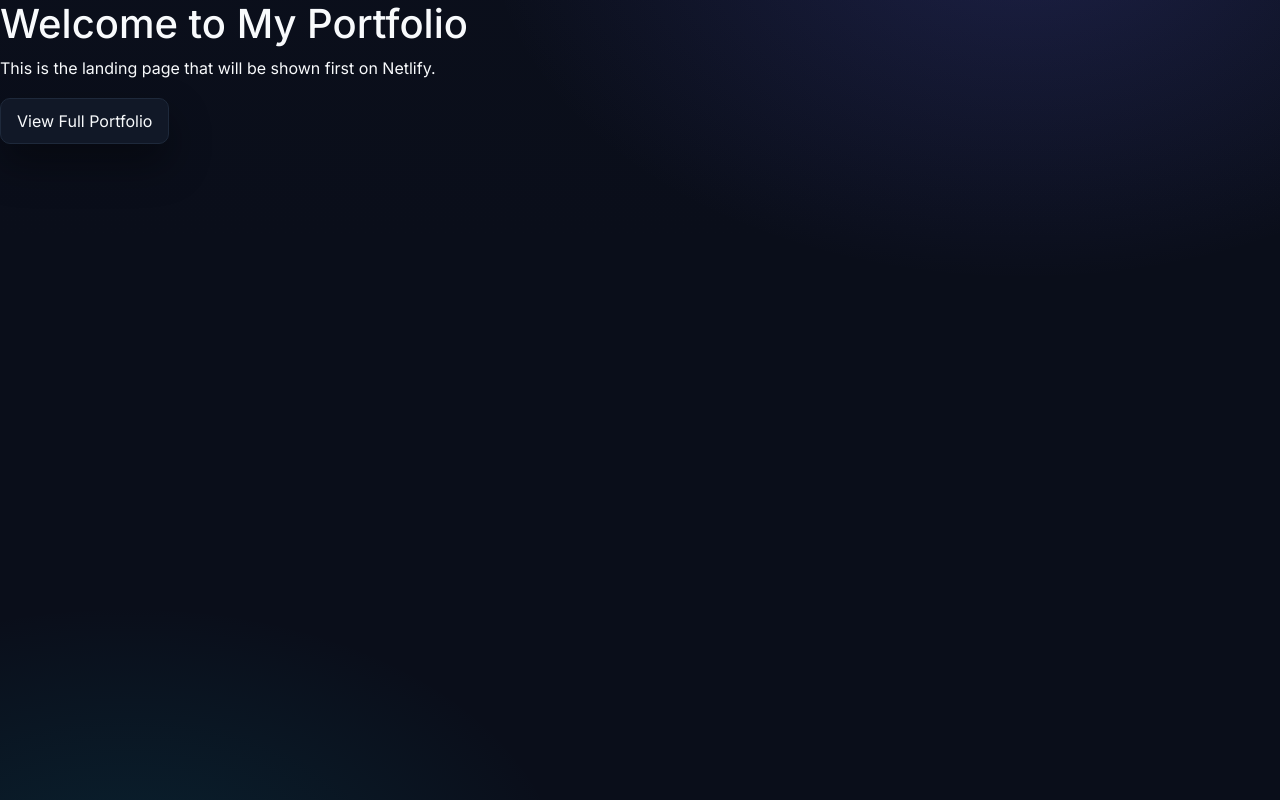
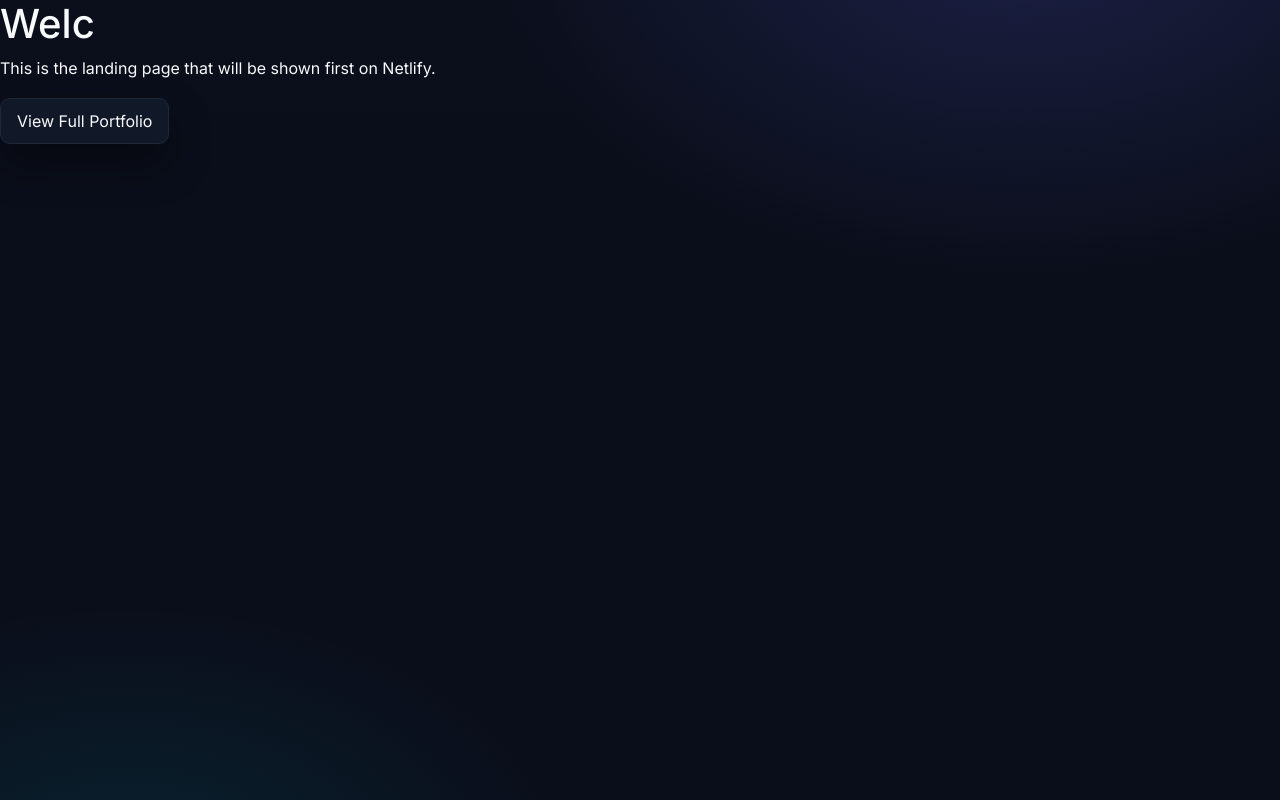
Before and after one commit to UjjwalG2104/my-resume-final-, a website: page landing.html in a window 1280 px wide. Drawn offline with nearby package versions, Linux system fonts and the light colour scheme.

Commit message:
Update landing.html

```diff
--- a/landing.html
+++ b/landing.html
@@ -17,7 +17,7 @@
   <body>
     <!-- Your landing page content here -->
     <div class="landing-page">
-      <h1>Welcome to My Portfolio</h1>
+      <h1>Welc</h1>
       <p>This is the landing page that will be shown first on Netlify.</p>
       <a href="index.html" class="btn btn-primary">View Full Portfolio</a>
     </div>
```
